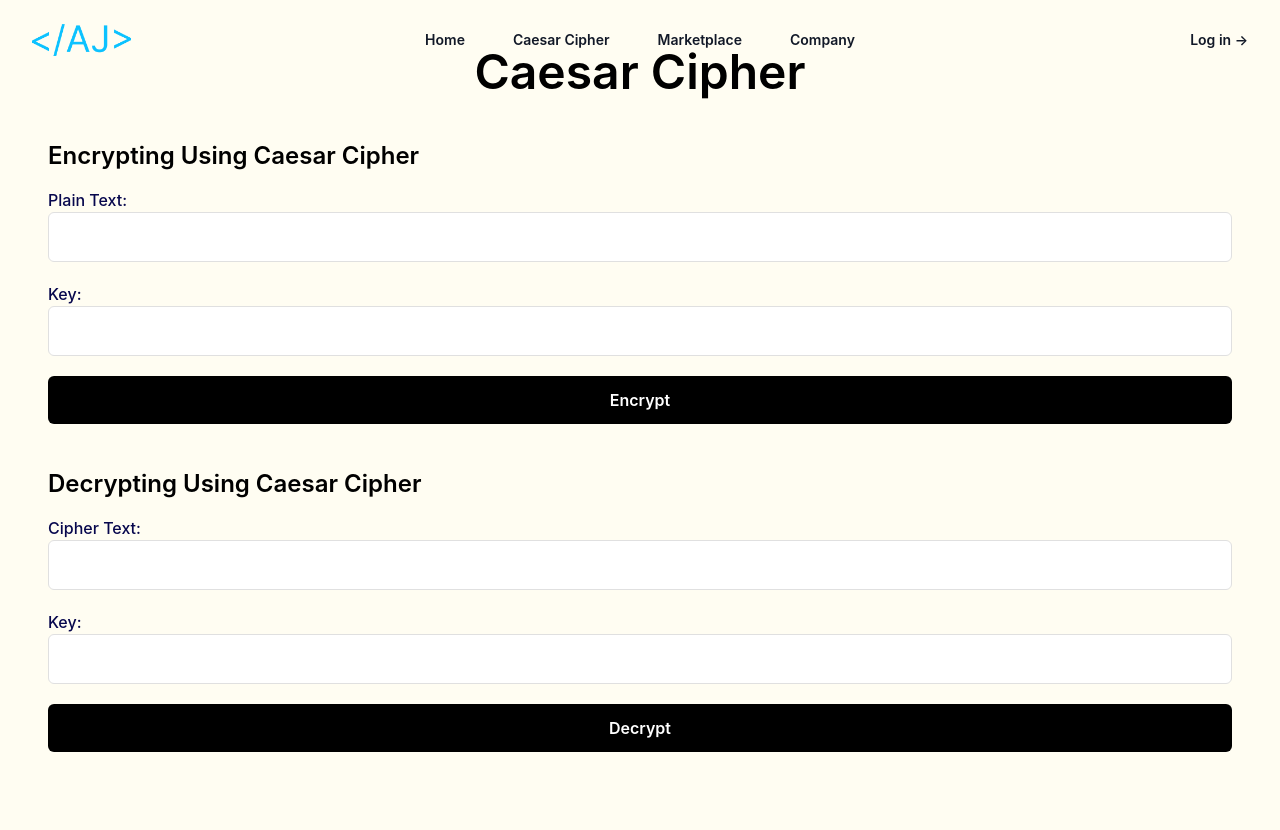
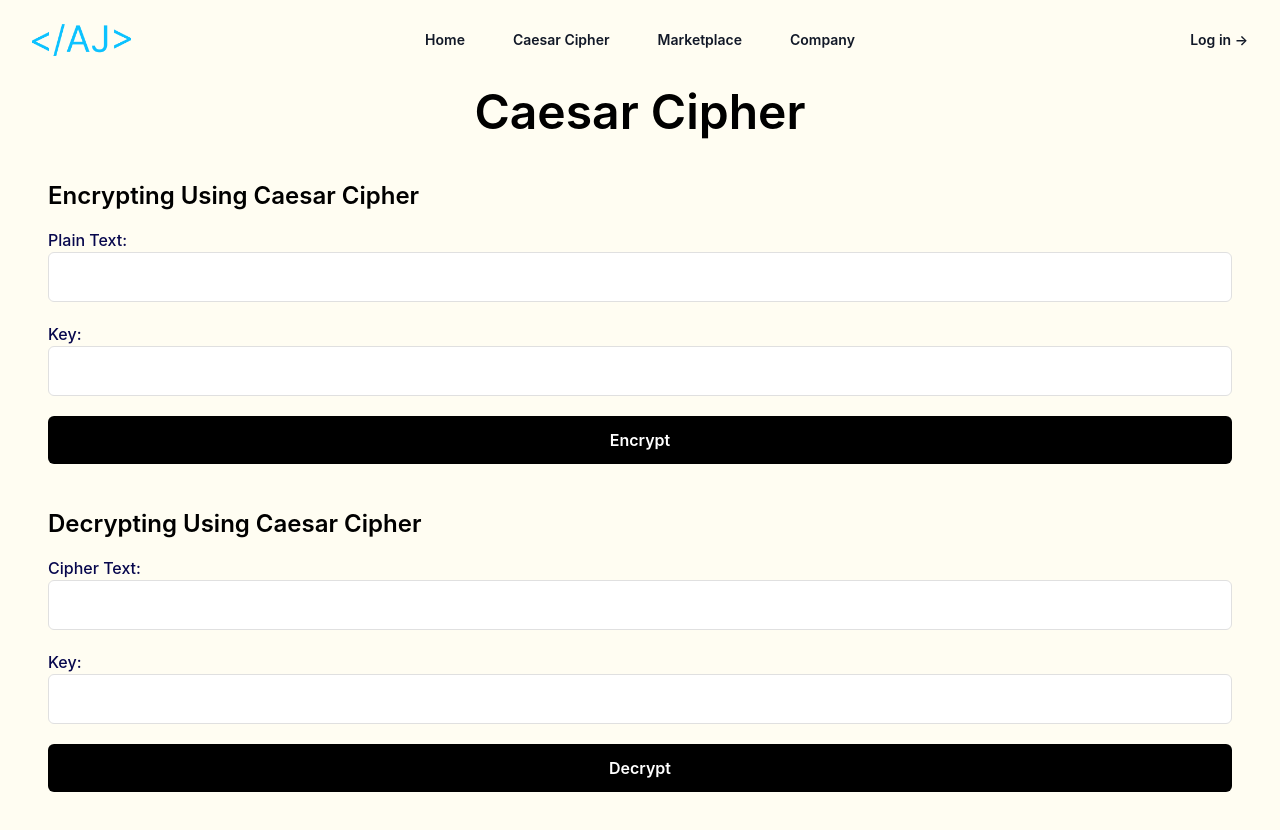
Before and after one commit to jambhaleAnuj/crypto_webapp, a React (Vite) app: page /caesar in a window 1280 px wide. Shown: the top 830 px of the page. Built offline with nearby package versions, Linux system fonts and the light colour scheme.

Commit message:
Update Caesar.jsx

```diff
--- a/src/pages/Caesar.jsx
+++ b/src/pages/Caesar.jsx
@@ -15,7 +15,7 @@
   const [decrypt, setDecrypt] = useState("");
 
   return (
-    <div className="flex items-center justify-center p-12">
+    <div className="flex items-center justify-center p-12 mt-10">
       <div className="mx-auto w-full">
         <div>
           <h1 className="font-semibold items-center text-center justify-center text-5xl mb-11">
```
